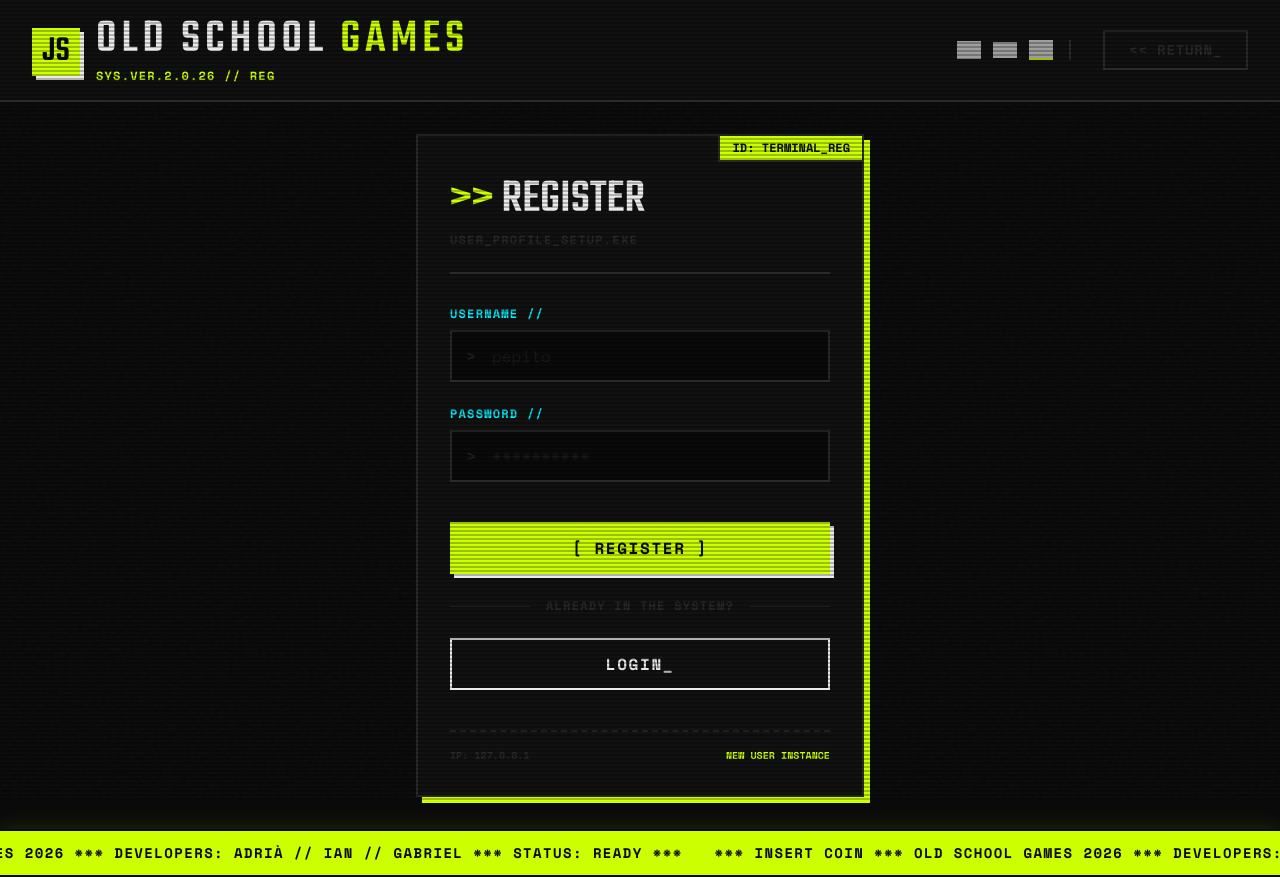
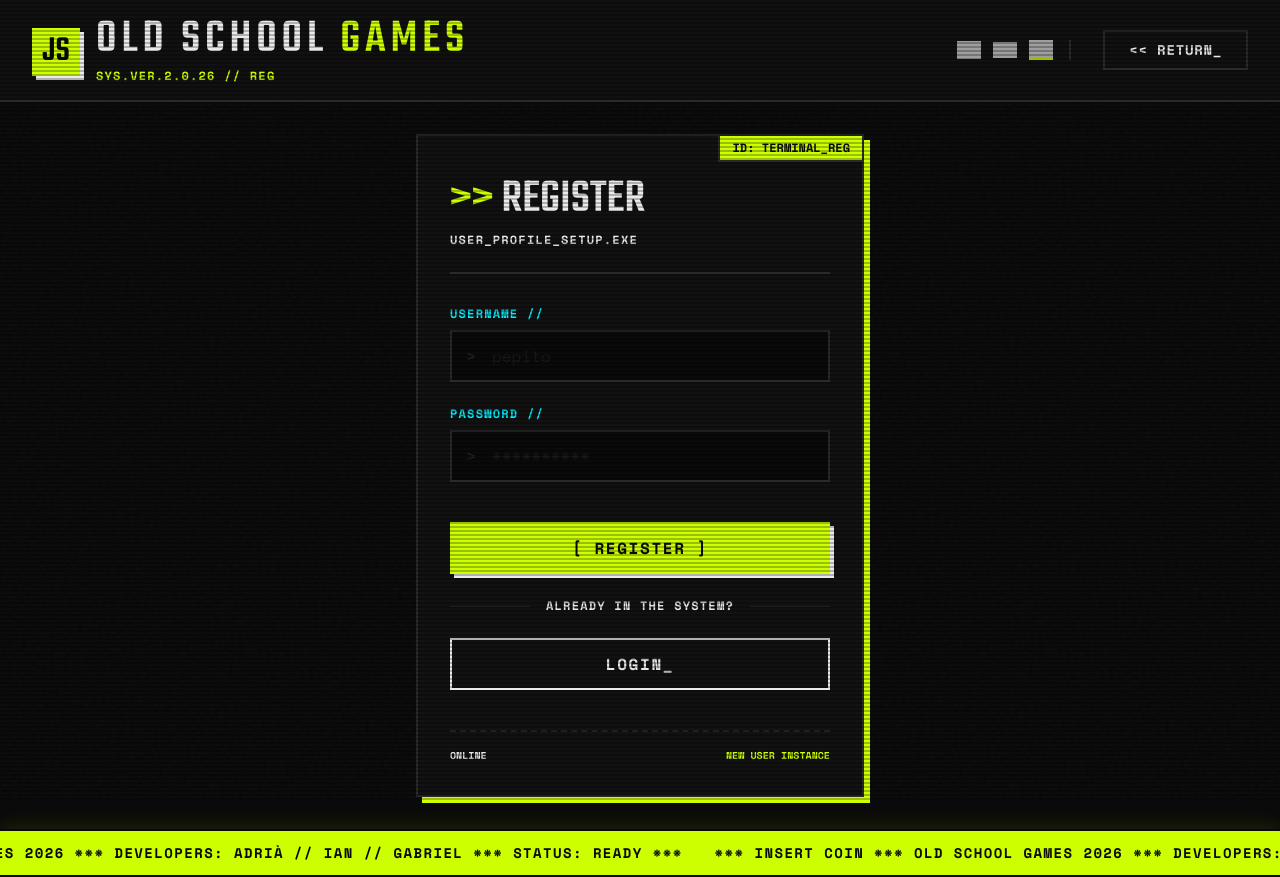
Before and after one commit to ianfebrer/oldschoolgames_Equip3_RA8_RA9, a Flask app: page /auth/register in a window 1280 px wide. Run offline with Flask 3, Linux system fonts and the light colour scheme; some libraries are stand-ins or nearby versions; grey boxes are pictures that could not be loaded.

Commit message:
Actualització de traduccions.

```diff
--- a/app/templates/base.html
+++ b/app/templates/base.html
@@ -244,7 +244,7 @@
                     </a>
                 </div>
                 <a href="/"
-                    class="flex-1 sm:flex-none px-6 py-2 border-2 border-arcade-gray text-arcade-gray font-bold uppercase tracking-wider text-sm hover:border-arcade-white hover:text-arcade-white transition-colors text-center">
+                    class="flex-1 sm:flex-none px-6 py-2 border-2 border-arcade-gray text-arcade-white font-bold uppercase tracking-wider text-sm hover:border-arcade-white hover:text-arcade-white transition-colors text-center">
                     {{ t('return_btn') }} </a>
             </div>
             {% else %}
--- a/app/templates/register.html
+++ b/app/templates/register.html
@@ -23,7 +23,7 @@
       <h2 class="font-display text-5xl uppercase text-arcade-white flex items-center gap-2 m-0 leading-none">
         <span class="text-arcade-lime">>></span> {{ t('register_title') }}<span class="cursor-blink text-arcade-lime">_</span>
       </h2>
-      <p class="text-xs text-arcade-gray font-bold tracking-widest mt-2">USER_PROFILE_SETUP.EXE</p>
+      <p class="text-xs text-arcade-white font-bold tracking-widest mt-2">{{ t('setup_exe') }}</p>
     </div>
 
     <!-- Register Form -->
@@ -62,7 +62,7 @@
           {{ t('register_btn_form') }}
         </button>
 
-        <div class="flex items-center gap-4 text-xs font-bold tracking-widest text-arcade-gray my-2">
+        <div class="flex items-center gap-4 text-xs font-bold tracking-widest text-arcade-white my-2">
           <div class="flex-1 h-px bg-arcade-gray"></div>
           <span>{{ t('have_account_prompt') }}</span>
           <div class="flex-1 h-px bg-arcade-gray"></div>
@@ -76,8 +76,8 @@
 
       <!-- Terminal Footer -->
       <div
-        class="mt-4 pt-4 border-t-2 border-dashed border-arcade-gray flex justify-between items-center text-[10px] uppercase font-bold text-arcade-gray">
-        <span>IP: 127.0.0.1</span>
+        class="mt-4 pt-4 border-t-2 border-dashed border-arcade-gray flex justify-between items-center text-[10px] uppercase font-bold text-arcade-white">
+        <span>{{ t('online_status') }}</span>
         <span class="text-arcade-lime">NEW USER INSTANCE</span>
       </div>
     </form>
--- a/app/translations.py
+++ b/app/translations.py
@@ -209,7 +209,7 @@ TRANSLATIONS = {
     'no_account': {
         'en': 'NO SYSTEM ACCESS?',
         'es': '¿SIN ACCESO AL SISTEMA?',
-        'ca': 'NO SYSTEM ACCESS?'
+        'ca': 'SENSE ACCÉS AL SISTEMA?'
     },
     'register_here_btn': {
         'en': 'REGISTER_',
@@ -229,7 +229,7 @@ TRANSLATIONS = {
     'have_account_prompt': {
         'en': 'ALREADY IN THE SYSTEM?',
         'es': '¿YA ESTÁS EN EL SISTEMA?',
-        'ca': 'ALREADY IN THE SYSTEM?'
+        'ca': 'JA ESTÀS AL SISTEMA?'
     },
     'login_here_btn': {
         'en': 'LOGIN_',
@@ -240,6 +240,21 @@ TRANSLATIONS = {
         'en': 'Level: ',
         'es': 'Nivel: ',
         'ca': 'Nivell: '
+    },
+    'online_status': {
+        'en': 'ONLINE',
+        'es': 'EN LÍNEA',
+        'ca': 'EN LÍNIA'
+    },
+    'auth_exe': {
+        'en': 'USER_PROFILE_AUTHENTICATION.EXE',
+        'es': 'AUTENTICACIÓN_PERFIL_USUARIO.EXE',
+        'ca': 'AUTENTICACIÓ_PERFIL_USUARI.EXE'
+    },
+    'setup_exe': {
+        'en': 'USER_PROFILE_SETUP.EXE',
+        'es': 'CONFIGURACIÓN_PERFIL_USUARIO.EXE',
+        'ca': 'CONFIGURACIÓ_PERFIL_USUARI.EXE'
     },
     # --- GAME DESCRIPTIONS ---
     'desc_pong': {
```
Also changed, not shown: app/templates/login.html (+4 -4 lines).
